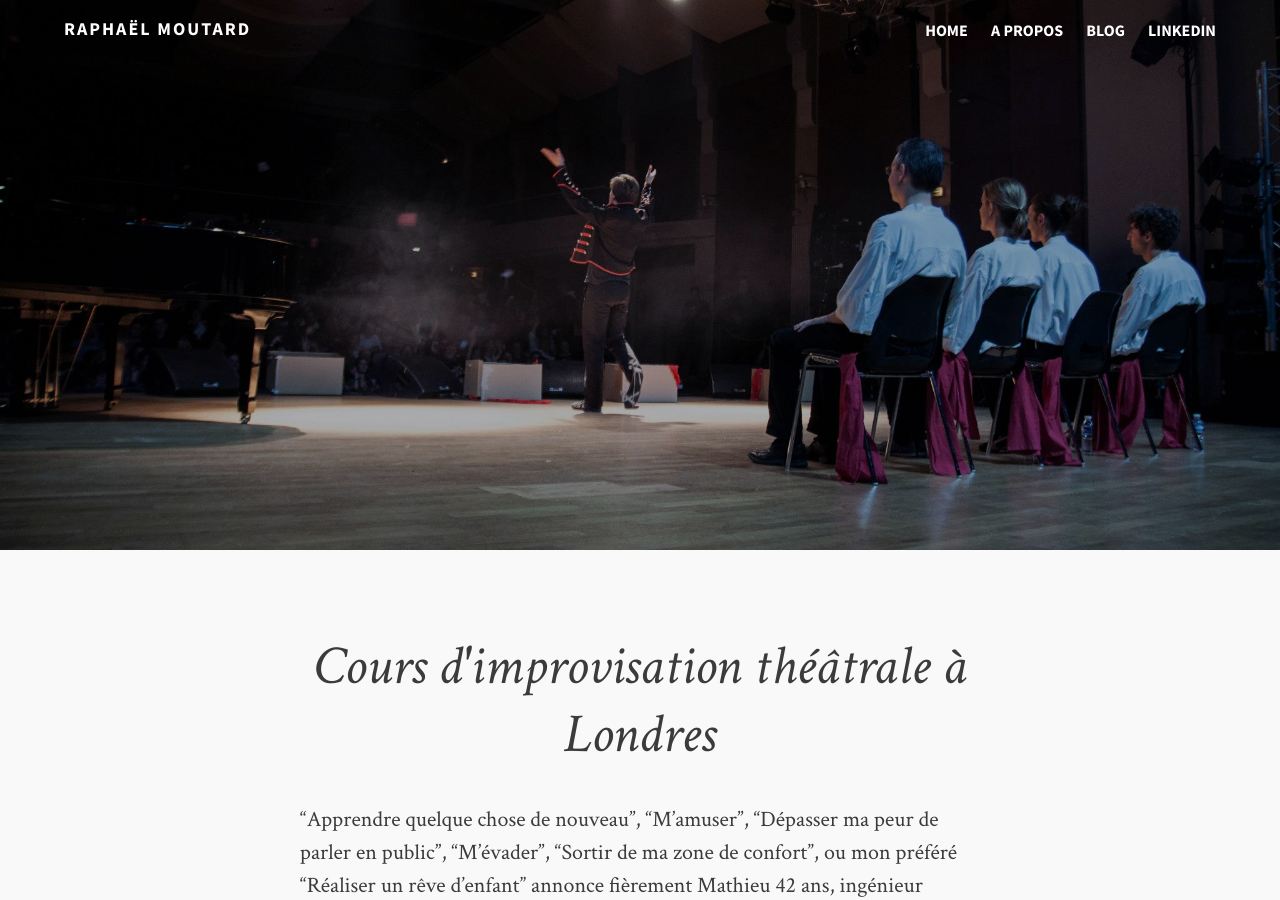
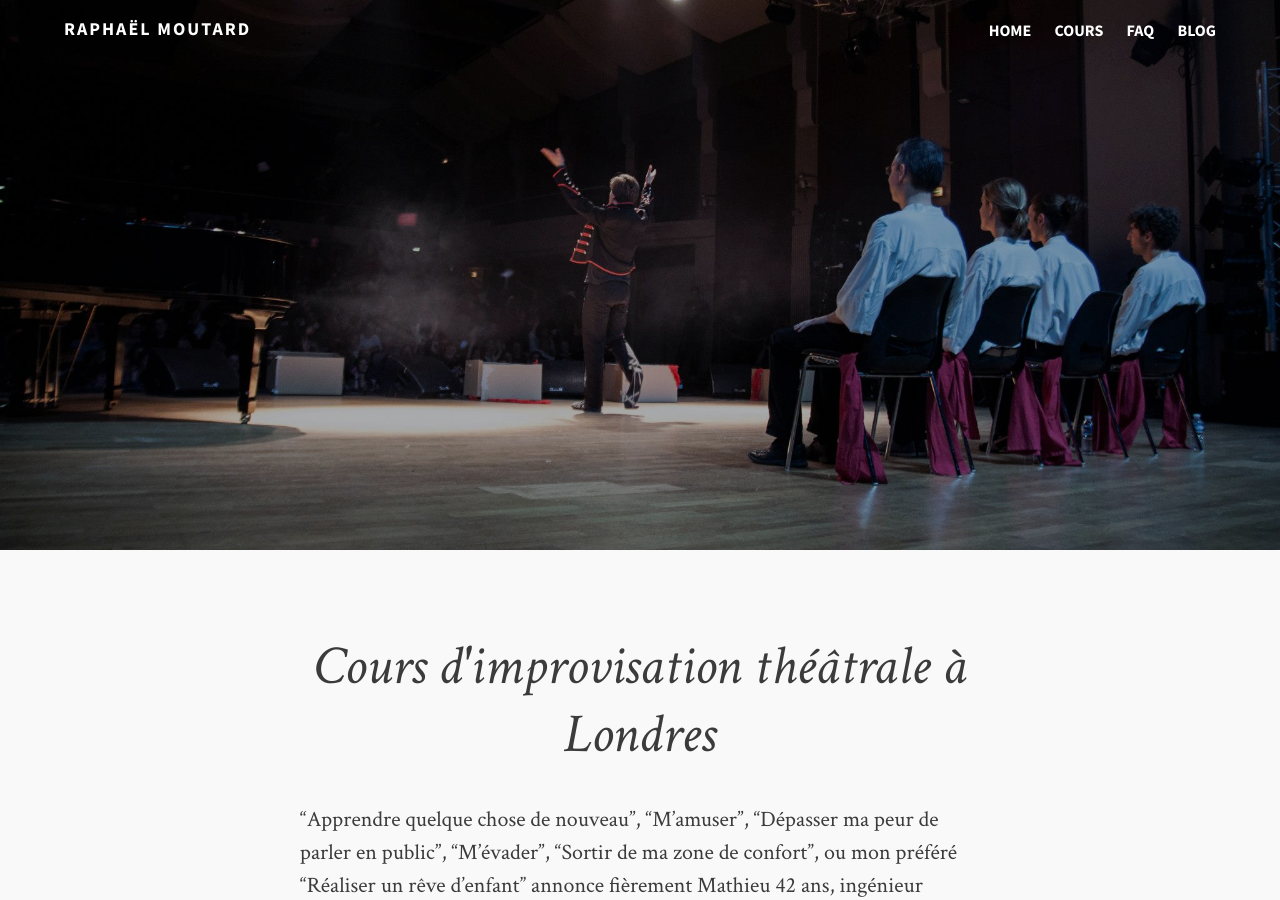
Before and after one commit to moutard/impro-blog, a Jekyll site: the page built from index.md, in a window 1280 px wide and 900 px high. Built offline with Jekyll 4.4.1, drawn with Linux system fonts in a browser that asks for light colours.

Commit message:
Clean ownership information

```diff
--- a/_config.yml
+++ b/_config.yml
@@ -1,20 +1,19 @@
 title:            Raphaël Moutard
-tagline:          Professeur de theatre et d'improvisation.
-description:      Blog sur l'improvisation.
-canonical: http://impro.moutard.co.uk/
-#url: "http://impro.moutard.co.uk"
+tagline:          Cours d'improvisation théâtrale à Londres.
+description:      Nous proposons des cours d'improvisations pour les francophones à Londres.
+canonical:        http://impro.moutard.co.uk/
+#url:             "http://impro.moutard.co.uk"
 
 # Owner/author information
 owner:
   name:           Raphael Moutard
   avatar:         avatar.png
-  bio:            "Ingenieur et professeur de theatre."
+  bio:            "Ingénieur et professeur de théâtre."
   email:          me@moutard.co.uk
   twitter:        digital_draft
   github:         moutard
   #instagram:
-  #dribbble:
-  #disqus:         balzac
+  linkedin:       https://www.linkedin.com/in/raphaelmoutard
   location:       "London, UK"
 
 tools:
@@ -28,13 +27,12 @@
 # Links to include in top navigation
 # For external links add external: true
 links:
-  - title: A Propos
+  - title: Cours
+    url: /classes
+  - title: FAQ
     url: /about
   - title: Blog
     url: /blog
-  - title: Linkedin
-    url: https://www.linkedin.com/in/raphaelmoutard
-    external: true
 
 # http://en.wikipedia.org/wiki/List_of_tz_database_time_zones
 timezone:    Europe/London
--- a/_includes/footer.html
+++ b/_includes/footer.html
@@ -20,8 +20,8 @@
             {% endif %}
 
 
-            {% if site.owner.dribbble %}
-            <li><a id="drib" href="http://dribbble.com/{{ site.owner.dribbble }}" target="_blank"><span class="foot-link">Dribbble</span></a></li>
+            {% if site.owner.linkedin %}
+            <li><a id="drib" href="{{ site.owner.dribbble }}" target="_blank"><span class="foot-link">Linkedin</span></a></li>
             {% endif %}
         </ul>
     </div>
```
Also changed, not shown: _layouts/page.html (indentation only).
